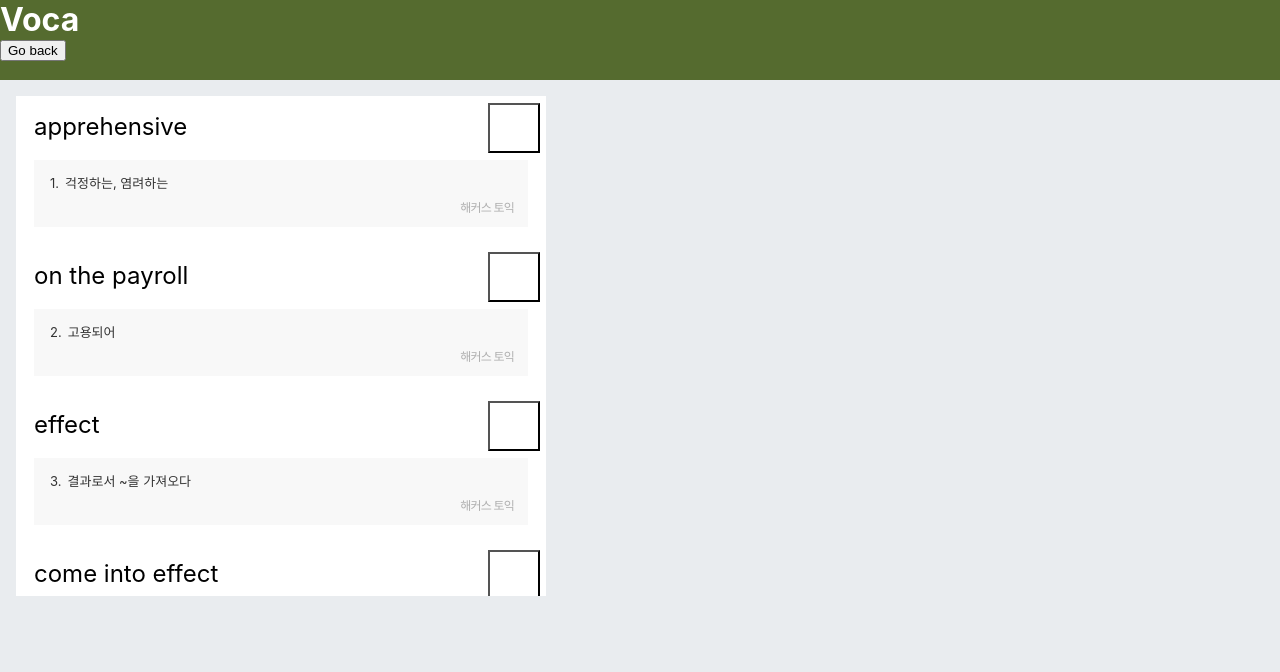
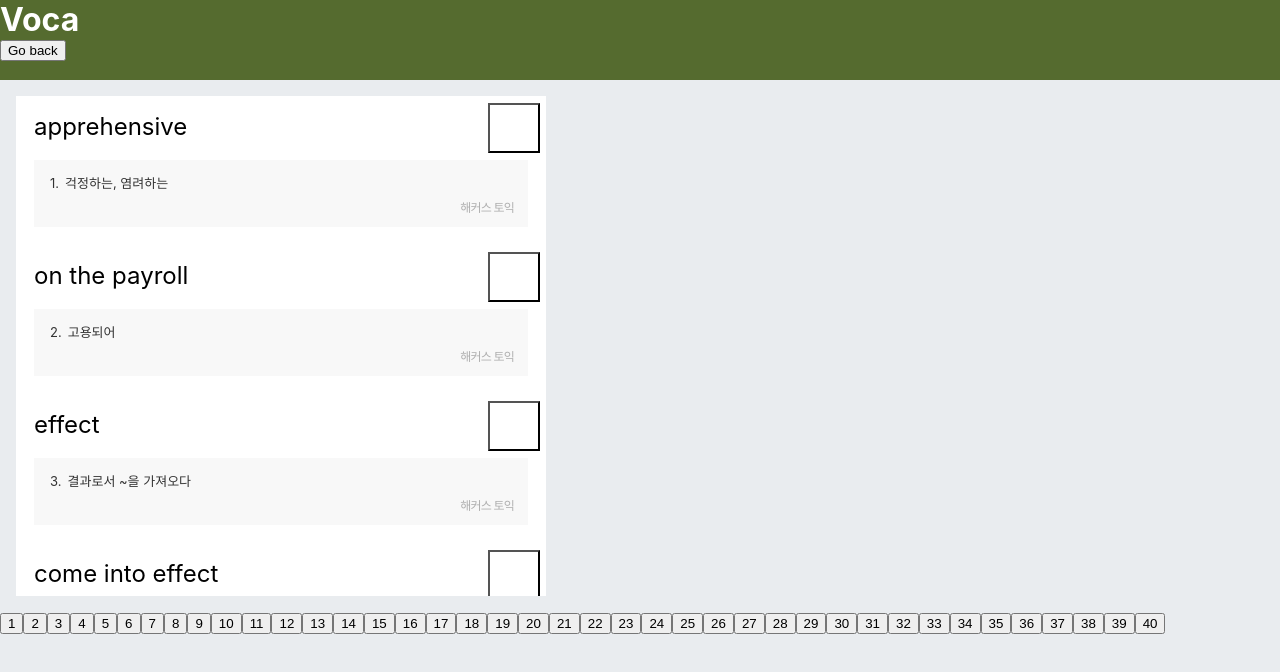
Before and after one commit to jmeno1011/manage_git1, a React (Create React App) app: page /voca in a window 1280 px wide. Shown: the top 672 px of the page. Built offline with nearby package versions, Linux system fonts and the light colour scheme; no server answers; some icons are missing.

Commit message:
1차적으로 보고 따라해보고 이해해도 될듯

```diff
--- a/src/components/VocaListItem.js
+++ b/src/components/VocaListItem.js
@@ -8,11 +8,8 @@ import vocaData from "../json/toeic_voca_2021.json";
 
 const VocaListItem = () => {
   const navigate = useNavigate();
-  //   const { data, loading, error } = useGoogleSheets({
-  //     apiKey: process.env.REACT_APP_GOOGLE_API_KEY,
-  //     sheetId: process.env.REACT_APP_GOOGLE_SHEETS_ID,
-  //   });
-
+  const [page, setPage] = useState(10);
+  let [prePage, setPrePage] = useState(0);
   const fetch = async () => {
     try {
       const res = await axios.get(
@@ -27,7 +24,23 @@ const VocaListItem = () => {
     fetch();
     // console.log(vocaData);
   }, []);
-
+  console.log(vocaData.length / page);
+  const pageList = vocaData.length / page;
+  const buttonHandle = (i) => {
+    setPrePage(10 * i);
+    setPage(page * i + 10);
+  };
+  const pageBtn = () => {
+    const result = [];
+    for (let i = 0; i < pageList; i++) {
+      result.push(
+        <button key={i} onClick={() => buttonHandle(i)}>
+          {i + 1}
+        </button>
+      );
+    }
+    return result;
+  };
   return (
     <div>
       <header>
@@ -37,19 +50,20 @@ const VocaListItem = () => {
       <div
         style={{ height: 500, width: 550, margin: "1rem", overflow: "auto" }}
       >
-        <VocaItem />
+        <VocaItem page={page} prePage={prePage} />
       </div>
+      {pageBtn()}
     </div>
   );
 };
 
 export default VocaListItem;
 
-const VocaItem = () => {
+const VocaItem = ({ page, prePage }) => {
   const [limit, setLimit] = useState(10);
   return (
     <>
-      {vocaData.map((value) => (
+      {vocaData.slice(prePage, page).map((value) => (
         <div style={{ width: 530 }} key={value.index}>
           <div className="vocaItem">
             <div className="itemWord">
```
